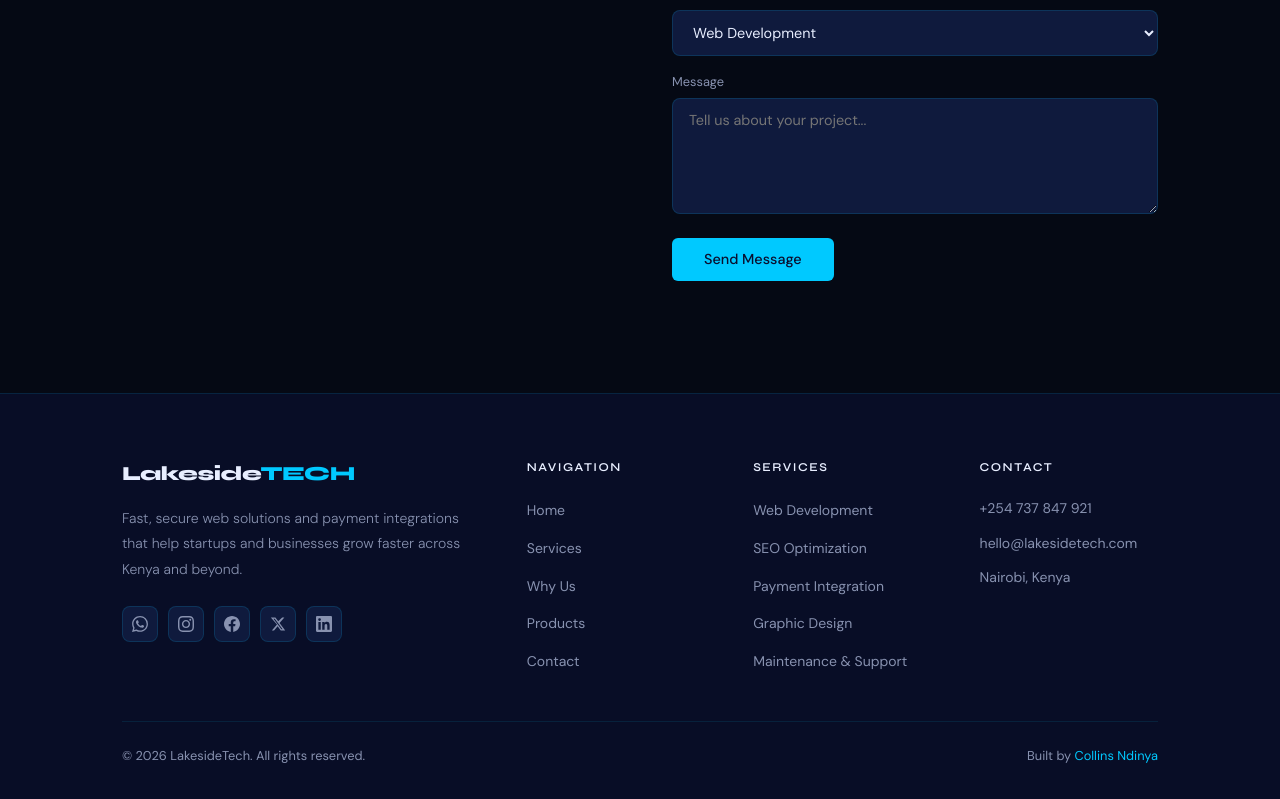
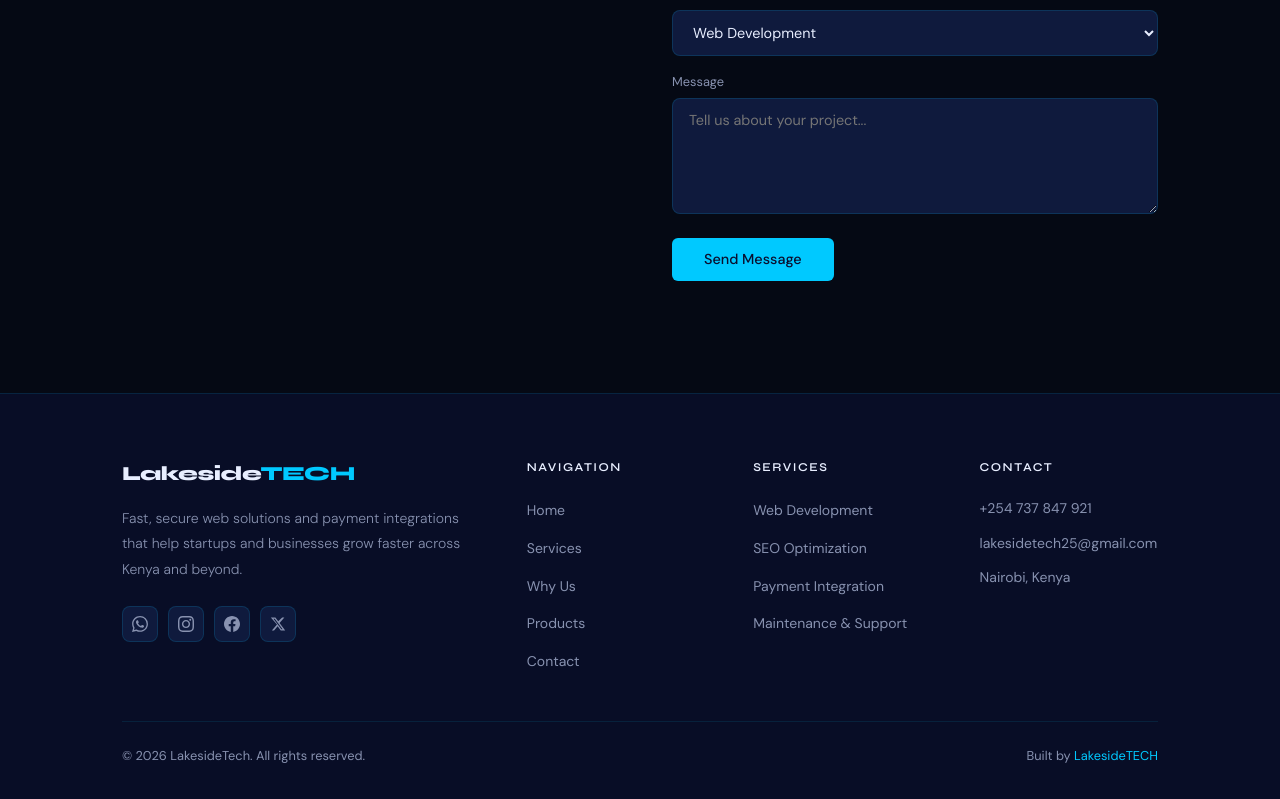
Before and after one commit to CollinsNdinya/lakesidetech, a Next.js app: page / in a window 1280 px wide. Shown: the part 3176-3975 px from the top of the page. Built offline with nearby package versions, Linux system fonts and the light colour scheme.

Commit message:
updated contact and social media details

```diff
--- a/components/Contact.tsx
+++ b/components/Contact.tsx
@@ -94,7 +94,7 @@ export default function Contact() {
           {[
             { emoji: "💬", label: "WhatsApp", href: "https://wa.me/254737847921", text: "+254 737 847 921" },
             { emoji: "✉️", label: "Email", href: "mailto:lakesidetech25@gmail.com", text: "lakesidetech25@gmail.com" },
-            { emoji: "🌐", label: "Website", href: "https://lakesidetech.co.ke", text: "lakesidetech.vercel.app" },
+            { emoji: "🌐", label: "Website", href: "https://lakesidetech.co.ke", text: "lakesidetech.co.ke" },
           ].map(({ emoji, label, href, text }) => (
             <a key={label} href={href} target="_blank" rel="noopener noreferrer" style={{
               display: "flex", alignItems: "center", gap: "10px",
--- a/components/Footer.tsx
+++ b/components/Footer.tsx
@@ -46,10 +46,10 @@ export default function Footer() {
 
   const socialLinks = [
     { icon: WhatsApp, href: "https://wa.me/254737847921", label: "WhatsApp", color: "#25d366" },
-    { icon: Instagram, href: "https://instagram.com/lakesidetech", label: "Instagram", color: "#e1306c" },
-    { icon: Facebook, href: "https://facebook.com/lakesidetech", label: "Facebook", color: "#1877f2" },
-    { icon: TwitterX, href: "https://twitter.com/lakesidetech", label: "X (Twitter)", color: "#e8eeff" },
-    { icon: LinkedIn, href: "https://linkedin.com/company/lakesidetech", label: "LinkedIn", color: "#0a66c2" },
+    { icon: Instagram, href: "https://instagram.com/lakeside.tech", label: "Instagram", color: "#e1306c" },
+    { icon: Facebook, href: "https://www.facebook.com/share/1BXdtf89p4/", label: "Facebook", color: "#1877f2" },
+    { icon: TwitterX, href: "https://x.com/_lakesidetech", label: "X (Twitter)", color: "#e8eeff" },
+    // { icon: LinkedIn, href: "https://linkedin.com/company/lakesidetech", label: "LinkedIn", color: "#0a66c2" },
   ]
 
   const navLinks = [
@@ -65,7 +65,7 @@ export default function Footer() {
     "Web Development",
     "SEO Optimization",
     "Payment Integration",
-    "Graphic Design",
+    // "Graphic Design",
     "Maintenance & Support",
   ]
 
@@ -211,7 +211,7 @@ export default function Footer() {
             <div style={{ display: "flex", flexDirection: "column", gap: "0.75rem" }}>
               {[
                 { label: "+254 737 847 921", href: "https://wa.me/254737847921" },
-                { label: "hello@lakesidetech.com", href: "mailto:hello@lakesidetech.com" },
+                { label: "lakesidetech25@gmail.com", href: "mailto:lakesidetech25@gmail.com" },
                 { label: "Nairobi, Kenya", href: "#" },
               ].map(({ label, href }) => (
                 <a key={label} href={href} style={{
@@ -243,8 +243,8 @@ export default function Footer() {
           </p>
           <p style={{ fontSize: "0.8rem", color: "#8892b0" }}>
             Built by{" "}
-            <a href="https://lakesidetech.vercel.app" style={{ color: "#00c9ff", textDecoration: "none" }}>
-              Collins Ndinya
+            <a href="https://lakesidetech.co.ke" style={{ color: "#00c9ff", textDecoration: "none" }}>
+              LakesideTECH
             </a>
           </p>
         </div>
```
